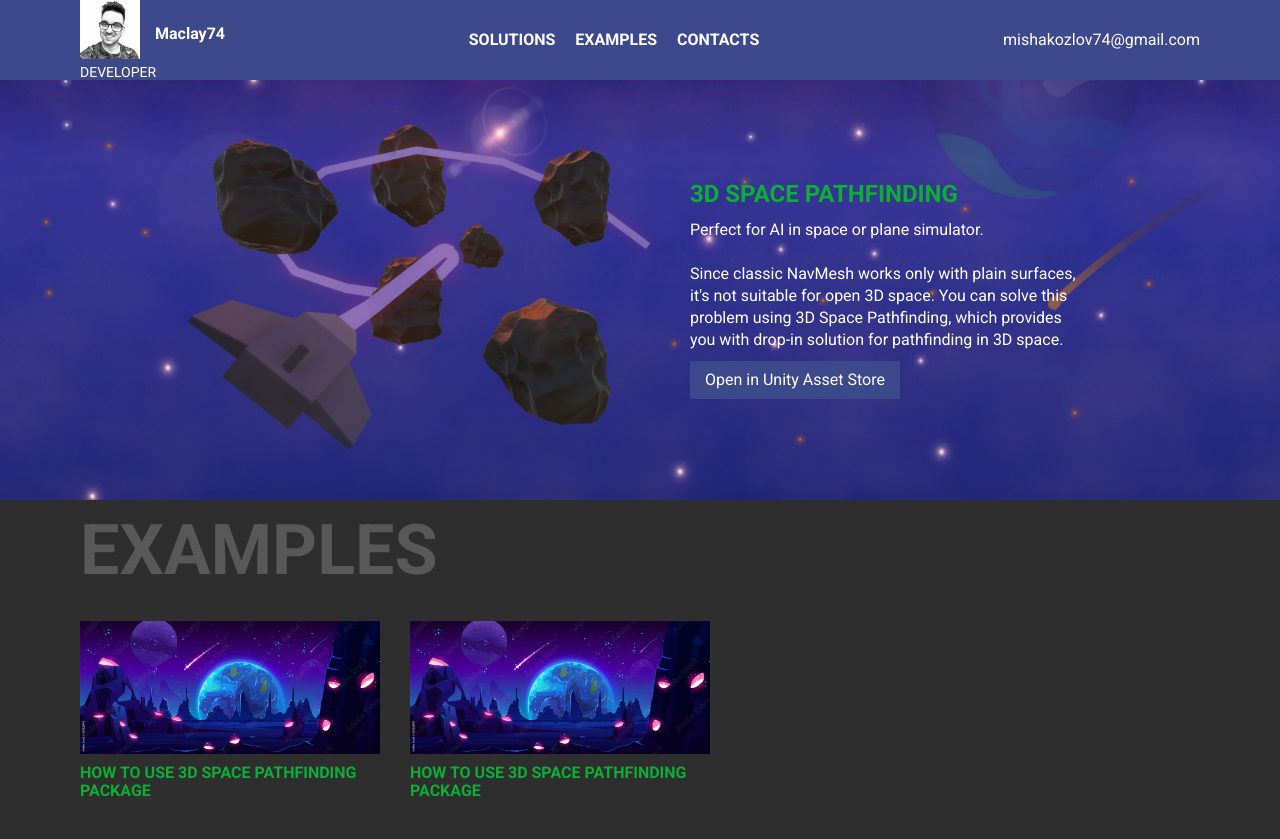
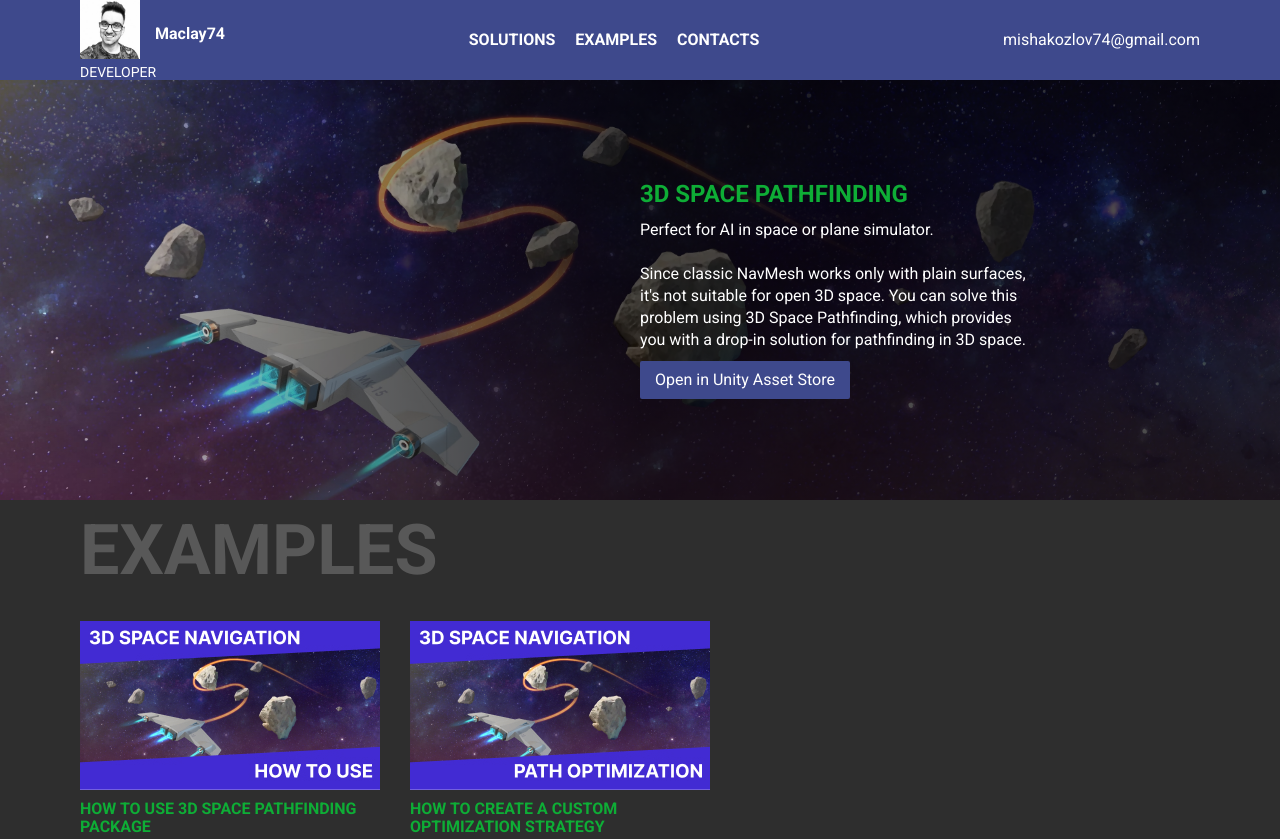
Before and after one commit to Maclay74/maclay74.github.io, a Gatsby site: page / in a window 1280 px wide. Shown: the top 839 px of the page. Built offline with nearby package versions, Linux system fonts and the light colour scheme; Gatsby itself is replaced by a stand-in of ours.

Commit message:
Update assets

```diff
--- a/gatsby-config.js
+++ b/gatsby-config.js
@@ -4,6 +4,12 @@ module.exports = {
     siteUrl: `https://maclay74.github.io`,
   },
   plugins: [
+    {
+      resolve: `gatsby-plugin-manifest`,
+      options: {
+        icon: `src/images/icon.png`,
+      },
+    },
     {
       resolve: `gatsby-source-filesystem`,
       options: {
@@ -31,7 +37,14 @@ module.exports = {
     "gatsby-plugin-image",
     "gatsby-plugin-react-helmet",
     "gatsby-plugin-sitemap",
-    "gatsby-plugin-sharp",
+    {
+      resolve: "gatsby-plugin-sharp",
+      options: {
+        breakpoints: [1024, 1366, 1920, 2560],
+        placeholder: `BLURRED`,
+        quality: 80,
+      }
+    },
     "gatsby-transformer-sharp",
     {
       resolve: "gatsby-source-filesystem",
--- a/package.json
+++ b/package.json
@@ -17,6 +17,7 @@
   "dependencies": {
     "gatsby": "^4.13.0",
     "gatsby-plugin-image": "^2.13.0",
+    "gatsby-plugin-manifest": "^4.14.0",
     "gatsby-plugin-react-helmet": "^5.13.0",
     "gatsby-plugin-react-svg": "^3.1.0",
     "gatsby-plugin-sass": "^5.13.0",
--- a/src/components/examples/Examples.jsx
+++ b/src/components/examples/Examples.jsx
@@ -13,8 +13,6 @@ const Example = ({ title, link, image }) => {
 
 const Examples = () => {
   const data = useExamples();
-
-  console.log(data)
 
   return (
     <div className={examples} id={"examples"}>
--- a/src/components/examples/styles.module.scss
+++ b/src/components/examples/styles.module.scss
@@ -48,7 +48,7 @@
   &:hover {
     :global(.gatsby-image-wrapper) {
       img {
-        transform: scale(1.1);
+        transform: scale(1.05);
       }
     }
   }
--- a/src/components/solutions/Solutions.jsx
+++ b/src/components/solutions/Solutions.jsx
@@ -15,7 +15,7 @@ const Solutions = () => {
   return (
     <div className={solutions} id={"solutions"}>
       <div className={product}>
-        <StaticImage quality={90} className={picture} src={"../../images/image.jpg"} alt={"3D Space Pathfinding"} />
+        <StaticImage quality={90}  className={picture} src={"../../images/space_navigation.jpg"} alt={"3D Space Pathfinding"} />
         <div className={about}>
           <div className={name}>3D Space Pathfinding</div>
           <div className={description}>
@@ -24,7 +24,7 @@ const Solutions = () => {
             <br />
             Since classic NavMesh works only with plain surfaces, it's not
             suitable for open 3D space. You can solve this problem using 3D
-            Space Pathfinding, which provides you with drop-in solution for
+            Space Pathfinding, which provides you with a drop-in solution for
             pathfinding in 3D space.
           </div>
 
--- a/src/components/solutions/styles.module.scss
+++ b/src/components/solutions/styles.module.scss
@@ -9,11 +9,19 @@
   .product {
     display: flex;
     flex-direction: row;
-
+    height: 100%;
+    width: 100%;
     z-index: 1;
 
     .about {
-      padding-left: 500px;
+      padding-left: 50%;
+      display: flex;
+      height: 100%;
+      flex-direction: column;
+      justify-content: center;
+      align-items: flex-start;
+      background: linear-gradient(to right, rgba(0, 0, 0, 0), rgb(0,0,0,0.7) 50%);
+      width: 100%;
     }
 
     .picture {
--- a/src/data/examples.json
+++ b/src/data/examples.json
@@ -2,11 +2,11 @@
   {
     "title": "How to use 3D Space Pathfinding package",
     "link": "https://www.youtube.com/watch?v=gCSs5QggRUk",
-    "image": "../images/product.jpg"
+    "image": "../images/video-1.jpg"
   },
   {
-    "title": "How to use 3D Space Pathfinding package",
+    "title": "How to create a custom optimization strategy",
     "link": "https://www.youtube.com/watch?v=gCSs5QggRUk",
-    "image": "../images/product.jpg"
+    "image": "../images/video-2.jpg"
   }
 ]
```
Also changed, not shown: src/images/icon.png, src/images/image.jpg (deleted), src/images/product.jpg (deleted), src/images/space_navigation.jpg (added), src/images/video-1.jpg (added), src/images/video-2.jpg (added), 2 other files.
